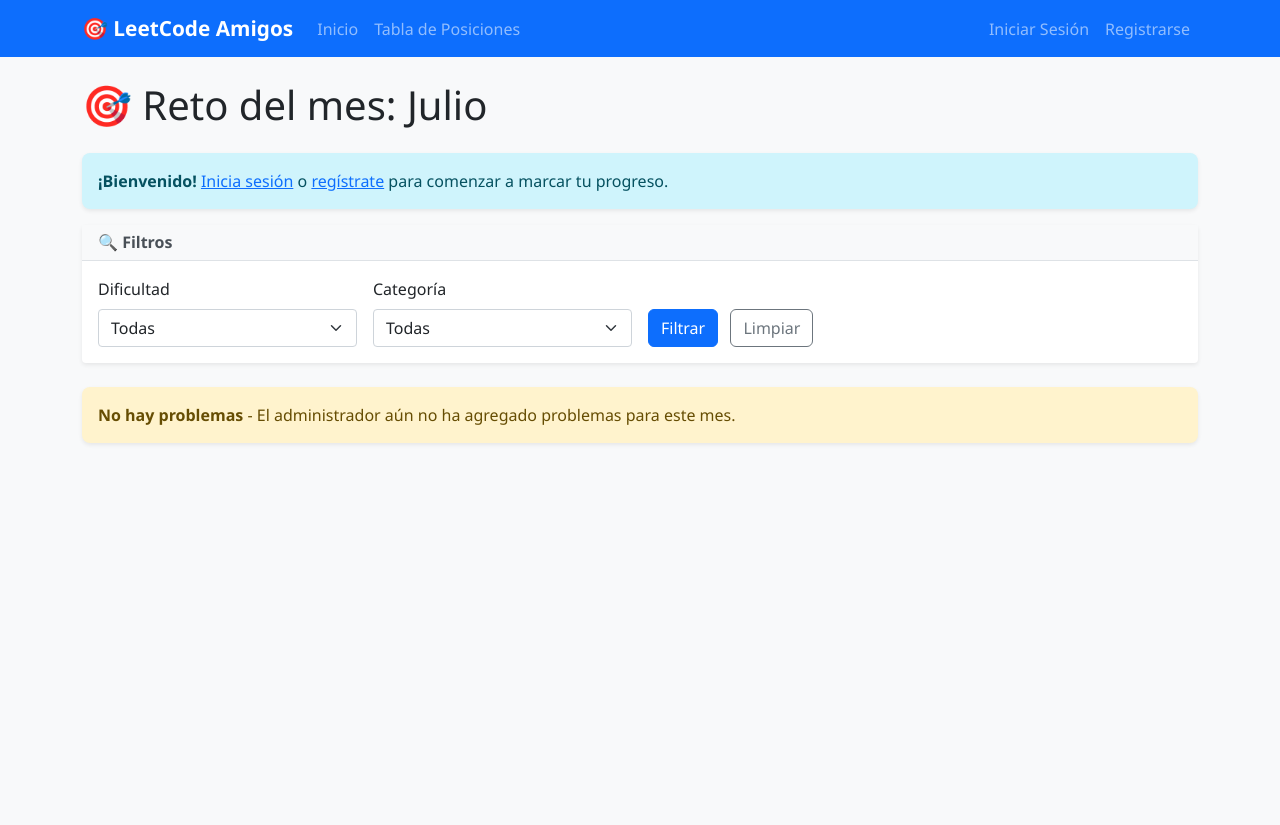
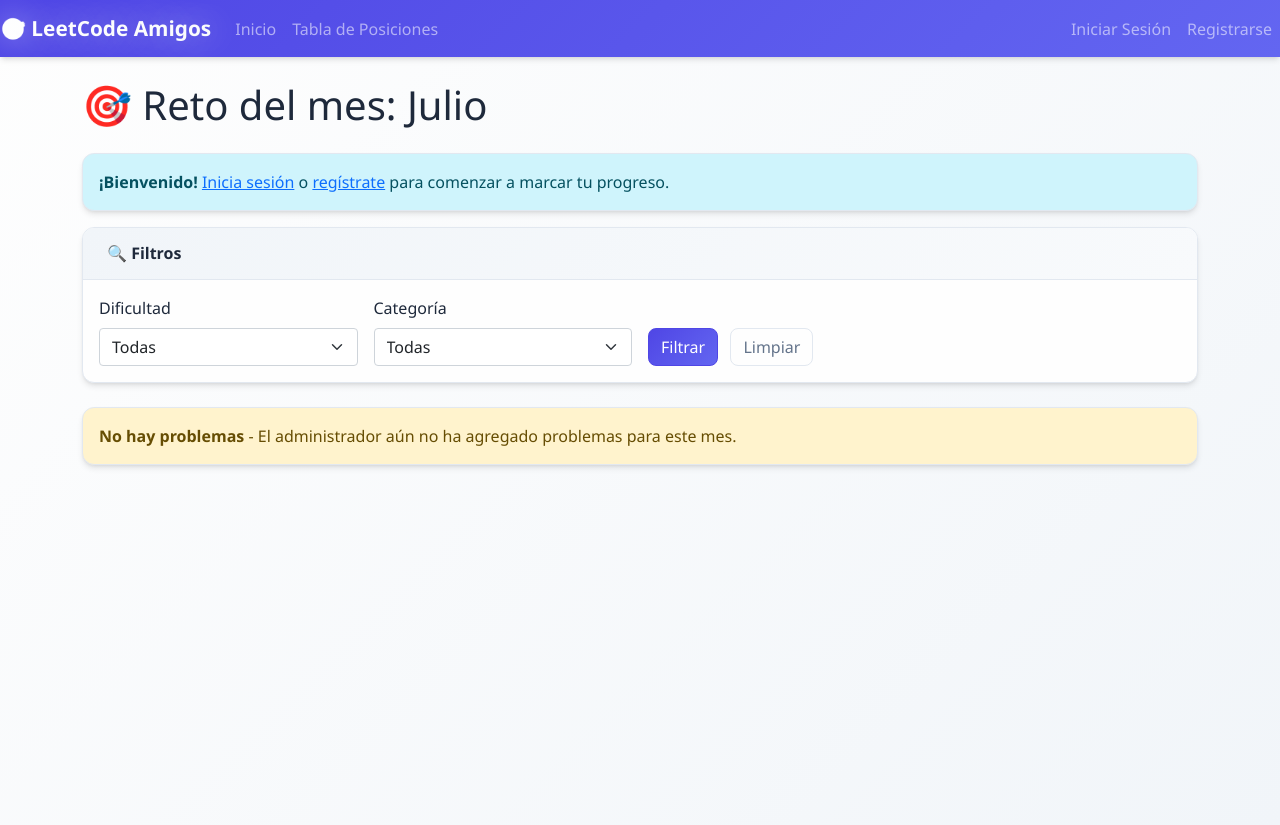
Before and after one commit to GaboGomezT/leet-amigos, a FastAPI app: page / in a window 1280 px wide. Run offline with FastAPI, Linux system fonts and the light colour scheme.

Commit message:
Update styling and base template

```diff
--- a/static/style.css
+++ b/static/style.css
@@ -1,34 +1,73 @@
 /* Custom styles for LeetCode Amigos */
+
+:root {
+    --primary-color: #4F46E5;
+    --primary-hover: #3730A3;
+    --secondary-color: #6366F1;
+    --success-color: #10B981;
+    --success-hover: #059669;
+    --warning-color: #F59E0B;
+    --warning-hover: #D97706;
+    --danger-color: #EF4444;
+    --danger-hover: #DC2626;
+    --info-color: #06B6D4;
+    --info-hover: #0891B2;
+    --light-color: #F8FAFC;
+    --dark-color: #1E293B;
+    --background-primary: #FEFEFE;
+    --background-secondary: #F1F5F9;
+    --text-primary: #1E293B;
+    --text-secondary: #64748B;
+    --border-color: #E2E8F0;
+    --shadow-sm: 0 1px 2px 0 rgb(0 0 0 / 0.05);
+    --shadow-md: 0 4px 6px -1px rgb(0 0 0 / 0.1), 0 2px 4px -2px rgb(0 0 0 / 0.1);
+    --shadow-lg: 0 10px 15px -3px rgb(0 0 0 / 0.1), 0 4px 6px -4px rgb(0 0 0 / 0.1);
+}
 
 body {
     font-family: 'Segoe UI', Tahoma, Geneva, Verdana, sans-serif;
-    background-color: #f8f9fa;
+    background: linear-gradient(135deg, var(--background-primary) 0%, var(--background-secondary) 100%);
+    color: var(--text-primary);
+    min-height: 100vh;
 }
 
 .navbar-brand {
     font-weight: bold;
     font-size: 1.3rem;
+    background: linear-gradient(45deg, #FFFFFF, #F8FAFC);
+    -webkit-background-clip: text;
+    -webkit-text-fill-color: transparent;
+    background-clip: text;
+    text-shadow: 0 0 30px rgba(255, 255, 255, 0.5);
 }
 
 .card {
-    border: none;
-    box-shadow: 0 0.125rem 0.25rem rgba(0, 0, 0, 0.075);
+    border: 1px solid var(--border-color);
+    box-shadow: var(--shadow-md);
     margin-bottom: 1rem;
+    background: var(--background-primary);
+    border-radius: 12px;
+    overflow: hidden;
 }
 
 .card-header {
-    background-color: #f8f9fa;
-    border-bottom: 1px solid #dee2e6;
+    background: linear-gradient(135deg, var(--background-secondary), var(--light-color));
+    border-bottom: 1px solid var(--border-color);
     font-weight: 600;
+    color: var(--text-primary);
+    padding: 1rem 1.5rem;
 }
 
 .table-striped > tbody > tr:nth-of-type(odd) > td,
 .table-striped > tbody > tr:nth-of-type(odd) > th {
-    background-color: rgba(0, 0, 0, 0.02);
+    background-color: var(--background-secondary);
 }
 
 .badge {
     font-size: 0.8em;
+    font-weight: 500;
+    border-radius: 6px;
+    padding: 0.4em 0.8em;
 }
 
 .problem-checkbox {
@@ -41,13 +80,15 @@ body {
 }
 
 .alert {
-    border: none;
-    border-radius: 0.5rem;
+    border: 1px solid var(--border-color);
+    border-radius: 12px;
+    box-shadow: var(--shadow-sm);
+    backdrop-filter: blur(10px);
 }
 
 .form-control:focus {
-    border-color: #86b7fe;
-    box-shadow: 0 0 0 0.25rem rgba(13, 110, 253, 0.25);
+    border-color: var(--primary-color);
+    box-shadow: 0 0 0 0.25rem rgba(79, 70, 229, 0.25);
 }
 
 .table-warning {
@@ -162,42 +209,125 @@ main {
 
 /* Filter card styling */
 .card-header h6 {
-    color: #495057;
+    color: var(--text-primary);
     font-weight: 600;
+    margin: 0;
 }
 
 /* Alert improvements */
 .alert {
-    border-radius: 0.5rem;
-    border: none;
-    box-shadow: 0 0.125rem 0.25rem rgba(0, 0, 0, 0.075);
+    border-radius: 12px;
+    border: 1px solid var(--border-color);
+    box-shadow: var(--shadow-md);
+    backdrop-filter: blur(10px);
 }
 
 /* Badge improvements */
 .badge {
     font-size: 0.8em;
     font-weight: 500;
+    border-radius: 8px;
+    padding: 0.4em 0.8em;
+    text-transform: uppercase;
+    letter-spacing: 0.5px;
 }
 
 /* Button improvements */
 .btn {
-    border-radius: 0.375rem;
+    border-radius: 8px;
     font-weight: 500;
+    transition: all 0.3s ease;
+    border: 1px solid transparent;
+}
+
+.btn-primary {
+    background: linear-gradient(135deg, var(--primary-color), var(--secondary-color));
+    border-color: var(--primary-color);
+}
+
+.btn-primary:hover {
+    background: linear-gradient(135deg, var(--primary-hover), var(--primary-color));
+    transform: translateY(-1px);
+    box-shadow: var(--shadow-md);
+}
+
+.btn-success {
+    background: linear-gradient(135deg, var(--success-color), #22C55E);
+    border-color: var(--success-color);
+}
+
+.btn-success:hover {
+    background: linear-gradient(135deg, var(--success-hover), var(--success-color));
+    transform: translateY(-1px);
+    box-shadow: var(--shadow-md);
+}
+
+.btn-warning {
+    background: linear-gradient(135deg, var(--warning-color), #FCD34D);
+    border-color: var(--warning-color);
+}
+
+.btn-warning:hover {
+    background: linear-gradient(135deg, var(--warning-hover), var(--warning-color));
+    transform: translateY(-1px);
+    box-shadow: var(--shadow-md);
+}
+
+.btn-danger {
+    background: linear-gradient(135deg, var(--danger-color), #F87171);
+    border-color: var(--danger-color);
+}
+
+.btn-danger:hover {
+    background: linear-gradient(135deg, var(--danger-hover), var(--danger-color));
+    transform: translateY(-1px);
+    box-shadow: var(--shadow-md);
+}
+
+.btn-info {
+    background: linear-gradient(135deg, var(--info-color), #38BDF8);
+    border-color: var(--info-color);
+}
+
+.btn-info:hover {
+    background: linear-gradient(135deg, var(--info-hover), var(--info-color));
+    transform: translateY(-1px);
+    box-shadow: var(--shadow-md);
+}
+
+.btn-outline-primary {
+    color: var(--primary-color);
+    border-color: var(--primary-color);
+}
+
+.btn-outline-secondary {
+    color: var(--text-secondary);
+    border-color: var(--border-color);
+}
+
+.btn-outline-secondary:hover {
+    background-color: var(--background-secondary);
+    border-color: var(--border-color);
+    color: var(--text-primary);
 }
 
 /* Modal improvements */
 .modal-content {
-    border-radius: 0.5rem;
-    border: none;
-    box-shadow: 0 0.5rem 1rem rgba(0, 0, 0, 0.15);
+    border-radius: 16px;
+    border: 1px solid var(--border-color);
+    box-shadow: var(--shadow-lg);
+    background: var(--background-primary);
+    backdrop-filter: blur(10px);
 }
 
 .modal-header {
-    border-bottom: 1px solid #dee2e6;
-    border-radius: 0.5rem 0.5rem 0 0;
+    border-bottom: 1px solid var(--border-color);
+    border-radius: 16px 16px 0 0;
+    background: linear-gradient(135deg, var(--background-secondary), var(--light-color));
 }
 
 .modal-footer {
-    border-top: 1px solid #dee2e6;
-    border-radius: 0 0 0.5rem 0.5rem;
+    border-top: 1px solid var(--border-color);
+    border-radius: 0 0 16px 16px;
+    background: linear-gradient(135deg, var(--light-color), var(--background-secondary));
 }
--- a/templates/base.html
+++ b/templates/base.html
@@ -9,7 +9,7 @@
     <link href="/static/style.css" rel="stylesheet">
 </head>
 <body>
-    <nav class="navbar navbar-expand-lg navbar-dark bg-primary">
+    <nav class="navbar navbar-expand-lg navbar-dark" style="background: linear-gradient(135deg, var(--primary-color), var(--secondary-color)); box-shadow: var(--shadow-md);"&gt;
         <div class="container">
             <a class="navbar-brand" href="/">🎯 LeetCode Amigos</a>
             <button class="navbar-toggler" type="button" data-bs-toggle="collapse" data-bs-target="#navbarNav">
```
Also changed, not shown: other parts of static/style.css (+18 -12 lines).
